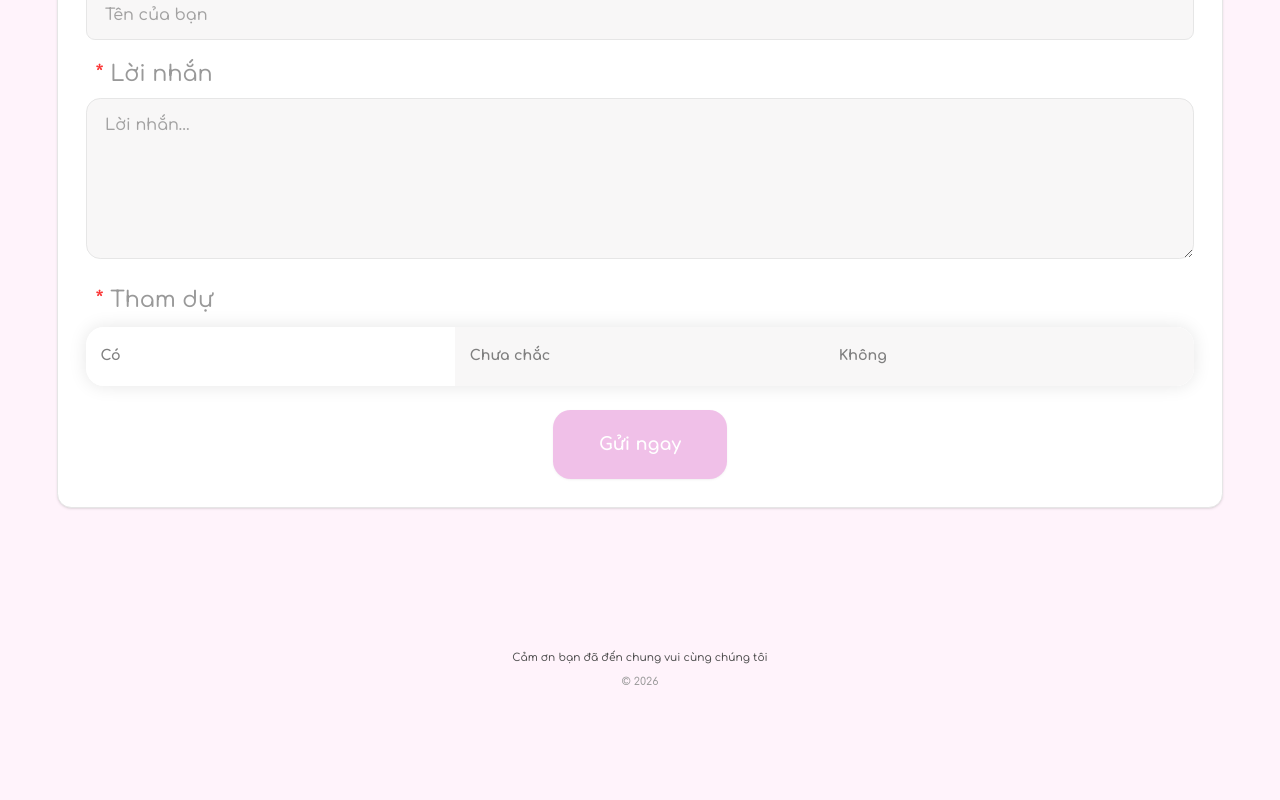
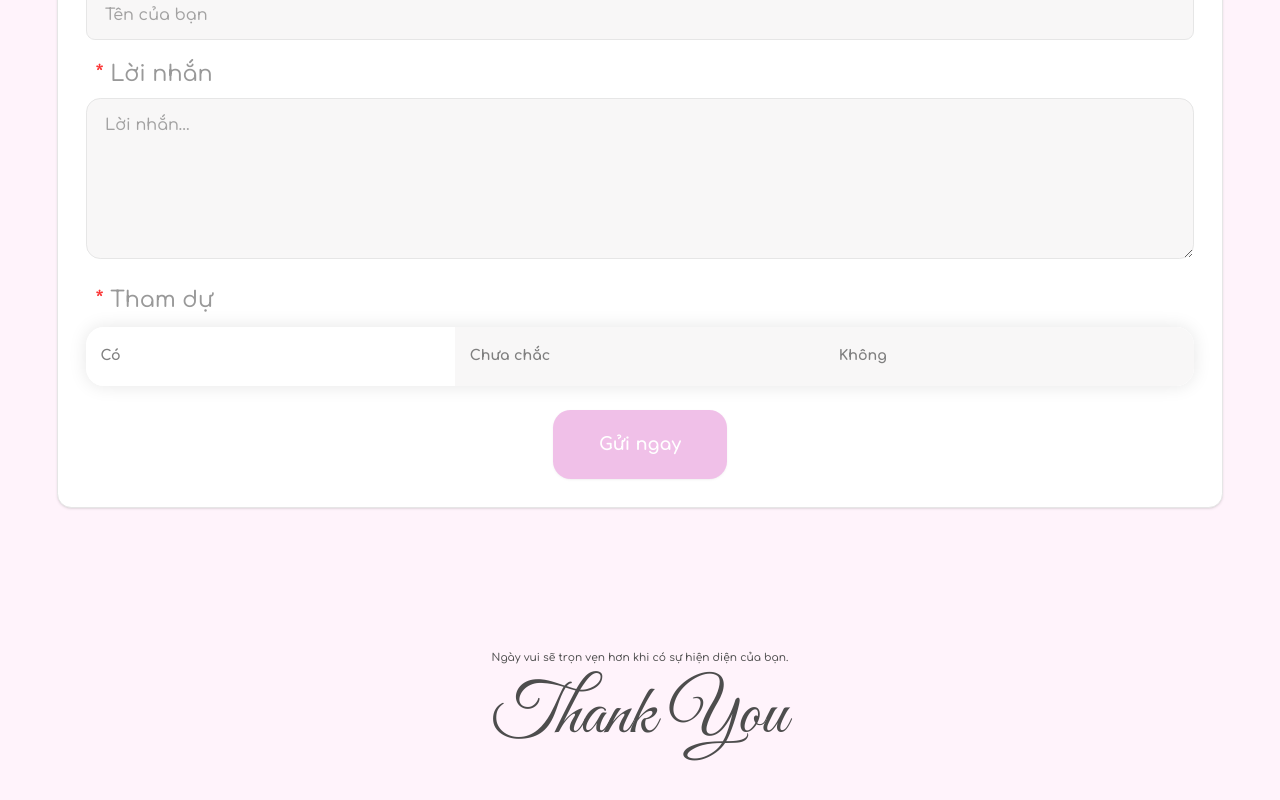
Before and after one commit to ozuit/uyen-sang-wedding, a React (Vite) app: page / in a window 1280 px wide. Shown: the part 3265-4065 px from the top of the page. Built offline with nearby package versions, Linux system fonts and the light colour scheme.

Commit message:
Update footer message and Thank You script styling
Replace thank-you copy and use Great Vibes script font to match the sample.

Co-authored-by: Tan Tong <tantd2211@gmail.com>

```diff
--- a/index.html
+++ b/index.html
@@ -7,7 +7,7 @@
     <link rel="preconnect" href="https://fonts.googleapis.com" />
     <link rel="preconnect" href="https://fonts.gstatic.com" crossorigin />
     <link
-      href="https://fonts.googleapis.com/css2?family=Allura&family=Comfortaa:wght@300;500;700&display=swap"
+      href="https://fonts.googleapis.com/css2?family=Allura&family=Comfortaa:wght@300;500;700&family=Great+Vibes&display=swap"
       rel="stylesheet"
     />
     <title>Thiệp cưới — Nhung &amp; Triết</title>
--- a/src/sections/Footer.tsx
+++ b/src/sections/Footer.tsx
@@ -1,14 +1,16 @@
-import { Section } from './_shared'
+import { Section } from "./_shared";
 
 export default function Footer() {
   return (
     <Section className="py-[60px]">
       <div className="px-4 text-center text-[17px] leading-relaxed text-(--invite-muted) md:px-0 md:text-xs md:leading-normal">
         <div className="font-medium text-(--invite-text)">
-          Cảm ơn bạn đã đến chung vui cùng chúng tôi
+          Ngày vui sẽ trọn vẹn hơn khi có sự hiện diện của bạn.
         </div>
-        <div className="mt-2">© {new Date().getFullYear()}</div>
+        <div className="mt-4 font-(family-name:--font-thank-you) text-[clamp(52px,14vw,80px)] leading-none text-(--invite-text)">
+          Thank You
+        </div>
       </div>
     </Section>
-  )
+  );
 }
--- a/src/styles/tokens.css
+++ b/src/styles/tokens.css
@@ -10,4 +10,5 @@
 
   --font-sans: 'Comfortaa', ui-sans-serif, system-ui, -apple-system, 'Segoe UI', Roboto, Helvetica, Arial;
   --font-script: 'Allura', cursive;
+  --font-thank-you: 'Great Vibes', cursive;
 }
```
